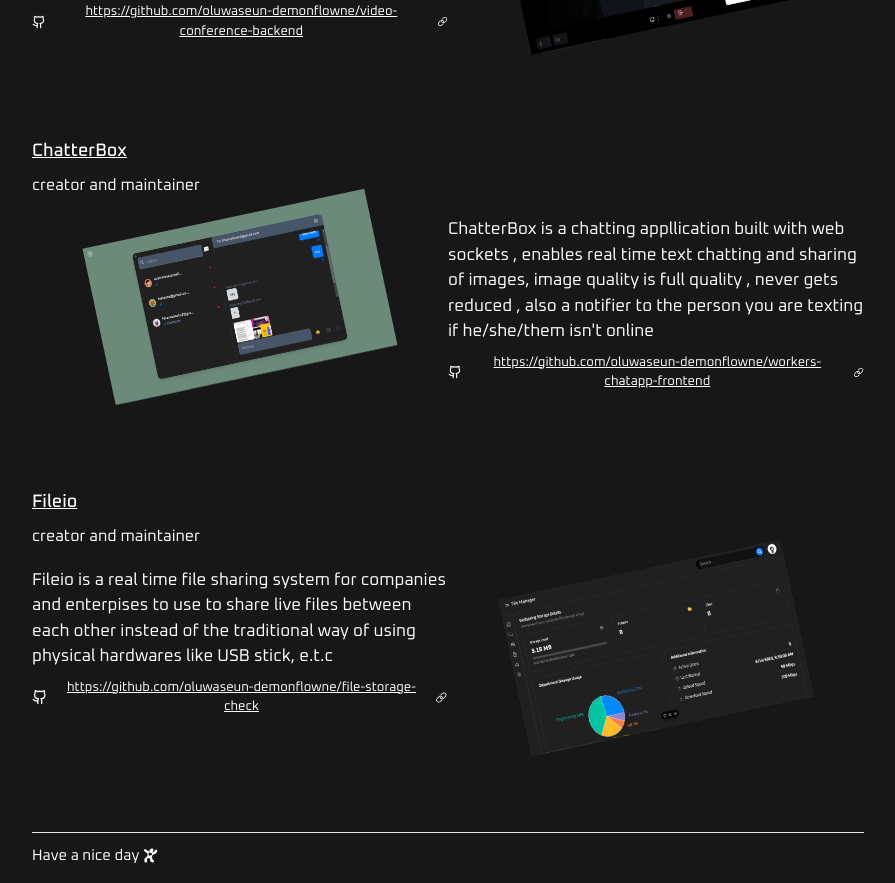
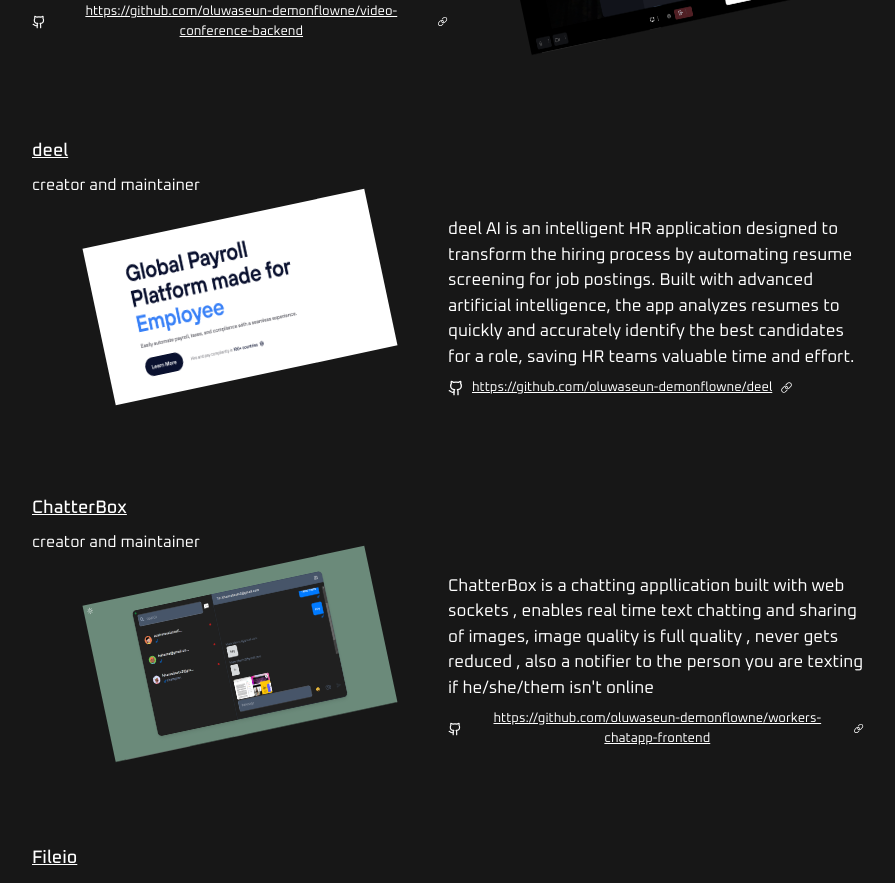
Before and after one commit to oluwaseun-demonflowne/my-port, a Next.js app: page / in a window 1280 px wide. Shown: the part 1080-1963 px from the top of the page, without its empty margins (192-1087 px from the left). Built offline with nearby package versions, Linux system fonts and the light colour scheme.

Commit message:
deel added

```diff
--- a/src/app/components/FirstPage/Projects.tsx
+++ b/src/app/components/FirstPage/Projects.tsx
@@ -82,6 +82,43 @@
           </div>
         </div>
         <div className="flex flex-col gap-2">
+          <Link target="_blank" href="https://deelhrproject.vercel.app/">
+            <h1 className="text-lg font-medium underline">deel</h1>
+          </Link>
+          <p>creator and maintainer</p>
+          <div className="mt-3 flex">
+            <div className="w-[50%]   justify-center hidden md:flex">
+              <Image
+                alt="payroll preview"
+                src={"/payroll.png"}
+                width={100}
+                height={100}
+                unoptimized
+                className="w-72 hover:rotate-0 transition-all -rotate-12 h-40"
+              />
+            </div>
+            <div className="md:w-[50%] space-y-2 text-[17px]">
+              <p className="">
+                deel AI is an intelligent HR application designed to transform
+                the hiring process by automating resume screening for job
+                postings. Built with advanced artificial intelligence, the app
+                analyzes resumes to quickly and accurately identify the best
+                candidates for a role, saving HR teams valuable time and effort.
+              </p>
+              <button className="flex gap-2 text-[13px] items-center">
+                <LuGithub className="text-base" />
+                <Link
+                  className="underline gap-2 flex items-center"
+                  href="https://github.com/oluwaseun-demonflowne/deel"
+                >
+                  https://github.com/oluwaseun-demonflowne/deel
+                  <IoIosLink />
+                </Link>
+              </button>
+            </div>
+          </div>
+        </div>
+        <div className="flex flex-col gap-2">
           <Link target="_blank" href="https://chatapp.stealthcode.site">
             <h1 className="text-lg font-medium underline">ChatterBox</h1>
           </Link>
```
Also changed, not shown: public/resume.png (added).
